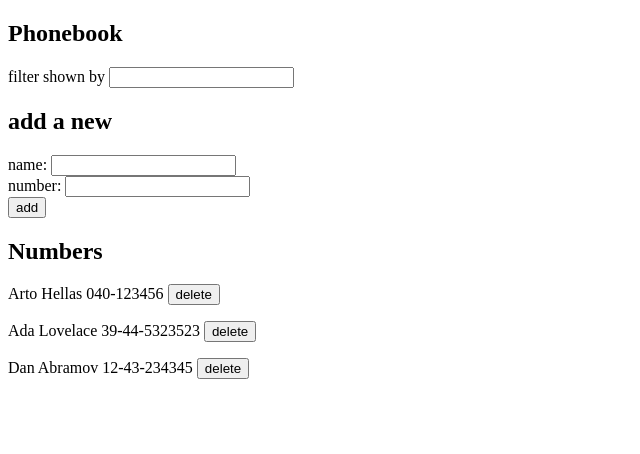
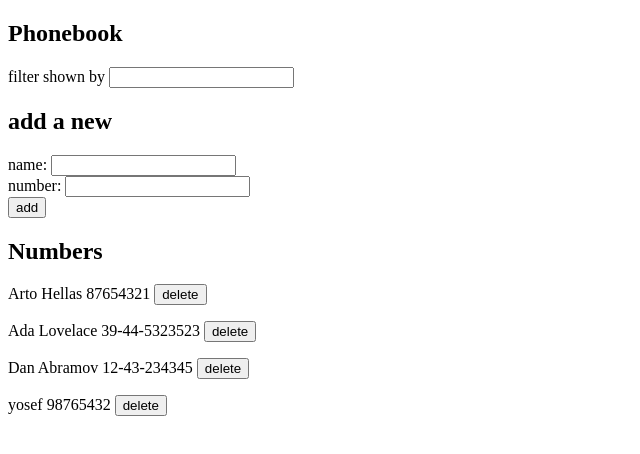
Before and after one commit to djedjehasi/fso, a React (Vite) app in the folder part2/phonebook/: page / in a window 1280 px wide. Shown: the top 454 px of the page, without its empty margins (0-640 px from the left). Built offline with nearby package versions, Linux system fonts and the light colour scheme; data requests are answered from the project's data file.

Commit message:
phobebook 10

```diff
--- a/part2/phonebook/db.json
+++ b/part2/phonebook/db.json
@@ -2,7 +2,7 @@
   "persons": [
     {
       "name": "Arto Hellas",
-      "number": "040-123456",
+      "number": "87654321",
       "id": "1"
     },
     {
@@ -14,6 +14,11 @@
       "name": "Dan Abramov",
       "number": "12-43-234345",
       "id": "3"
+    },
+    {
+      "name": "yosef",
+      "number": "98765432",
+      "id": "4"
     }
   ]
 }
--- a/part2/phonebook/src/App.jsx
+++ b/part2/phonebook/src/App.jsx
@@ -28,14 +28,24 @@ const App = () => {
         number: newNumber,
         id: (persons.length + 1).toString()
       }
-      persons.find(contact => contact.name === newName)
-      ? window.alert(`${newName} is already added to phonebook`)
+
+      const oldObject = persons.find(contact => contact.name === newName )
+
+      oldObject
+      ? confirm('update number?')
+        ? personsService
+          .update(oldObject.id, contactObject)
+          .then(returnedPerson => {
+            setPersons(prevPersons => prevPersons.map(person => person.id === oldObject.id ? contactObject : person))
+          })
+        : console.log('not updated')
       : personsService
           .create(contactObject)
           .then(newContact => {
             setPersons(persons.concat(newContact))
           })
-    }
+
+      }
 
     const delelteHandler = id =>{
       const url = 'http://localhost:3001/persons'
@@ -43,10 +53,9 @@ const App = () => {
       personsService
         .remove(id)
         .then(response => {
+          setPersons(prevPersons => prevPersons.filter(person => person.id !== id))
           alert(`${person.name} has been deleted`)
-          setPersons(prevPersons => prevPersons.filter(person => person.id !== id))
         })
-
     }
 
 
--- a/part2/phonebook/src/services/persons.js
+++ b/part2/phonebook/src/services/persons.js
@@ -16,4 +16,9 @@ const remove = id  => {
     return request.then(response => response.data)
 }
 
-export default { getAll, create, remove }
+const update = (id, newObject) => {
+    const request = axios.put(`${baseUrl}/${id}`, newObject)
+    return request.then(response => response.data)
+}
+
+export default { getAll, create, remove, update }
```
